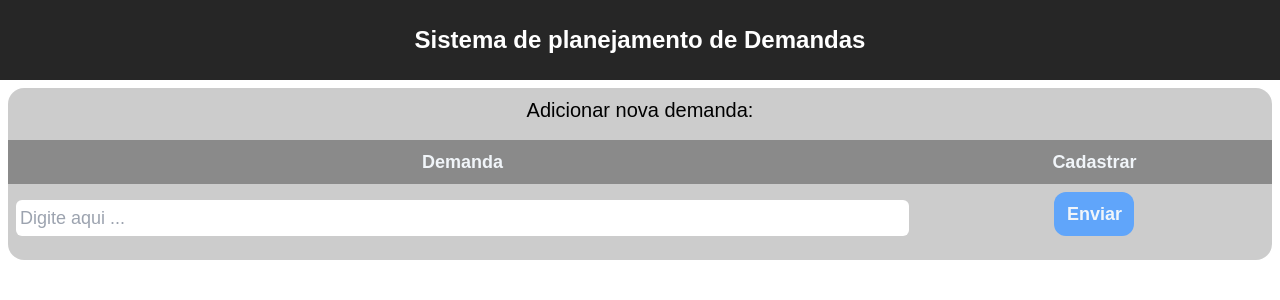
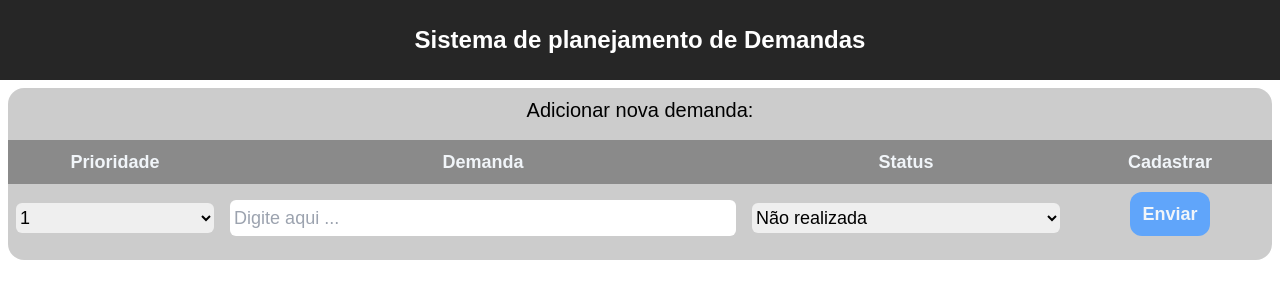
Before and after one commit to ThalesDFerreira/desafio-tecnico-fullstack-smi, a React (Vite) app in the folder frontend/: page /add-demanda in a window 1280 px wide. Shown: the top 300 px of the page. Built offline with nearby package versions, Linux system fonts and the light colour scheme; no server answers.

Commit message:
feat: add campos de prioridade e status da demanda

```diff
--- a/frontend/src/pages/AddDemand.js
+++ b/frontend/src/pages/AddDemand.js
@@ -4,30 +4,44 @@ import toast from 'react-hot-toast';
 import Header from '../components/Header';
 
 const AddDemand = () => {
+  const [optionsPriority, setOptionsPriority] = useState('1'); // A escala de prioridade vai de 1 até 10
   const [demand, setDemand] = useState('');
+  const [optionsStatus, setOptionsStatus] = useState('1'); // status=1 (Não realizada); status=2 (Em andamento); status=3 (Finalizada);
 
   const btnRequestInsertPosts = async () => {
     try {
       const getPosts = await requestGet('/posts');
-      const result = await getPosts.every((post) => post.demand !== demand);
+      const verifyPostsNoEqual = await getPosts.every(
+        (post) => post.demand !== demand
+      );
 
       if (!demand) {
         toast.error('⚠️ O campo "Demanda" não pode estar vazio!');
       } else if (getPosts.length === 0) {
         const result = await requestPost('/posts', {
+          priority: Number(optionsPriority),
           demand: demand,
+          status: Number(optionsStatus),
         });
         toast.success(result.message);
+        setOptionsPriority('1');
         setDemand('');
-      } else if (result) {
+        setOptionsStatus('1');
+      } else if (verifyPostsNoEqual) {
         const result = await requestPost('/posts', {
+          priority: Number(optionsPriority),
           demand: demand,
+          status: Number(optionsStatus),
         });
         toast.success(result.message);
+        setOptionsPriority('1');
         setDemand('');
+        setOptionsStatus('1');
       } else {
         toast.error('⚠️ Demanda já cadastrada!');
+        setOptionsPriority('1');
         setDemand('');
+        setOptionsStatus('1');
       }
     } catch (error) {
       toast.error(error.message);
@@ -51,7 +65,13 @@ const AddDemand = () => {
                       <thead className='bg-neutral-800 bg-opacity-40 font-medium text-slate-100'>
                         <tr>
                           <th scope='col' className='px-2 py-2'>
+                            Prioridade
+                          </th>
+                          <th scope='col' className='px-2 py-2'>
                             Demanda
+                          </th>
+                          <th scope='col' className='px-2 py-2'>
+                            Status
                           </th>
                           <th scope='col' className='px-2 py-2'>
                             Cadastrar
@@ -60,6 +80,26 @@ const AddDemand = () => {
                       </thead>
                       <tbody className='break-all'>
                         <tr>
+                          <td className='whitespace-nowrap px-2 py-2 font-medium'>
+                            <select
+                              className='py-1 text-black rounded-md w-24 md:w-full'
+                              onChange={({ target: { value } }) =>
+                                setOptionsPriority(value)
+                              }
+                              value={optionsPriority}
+                            >
+                              <option value='1'>1</option>
+                              <option value='2'>2</option>
+                              <option value='3'>3</option>
+                              <option value='4'>4</option>
+                              <option value='5'>5</option>
+                              <option value='6'>6</option>
+                              <option value='7'>7</option>
+                              <option value='8'>8</option>
+                              <option value='9'>9</option>
+                              <option value='10'>10</option>
+                            </select>
+                          </td>
                           <td className='whitespace-nowrap px-2 py-2 font-medium'>
                             <input
                               className='p-1 text-black rounded-md w-full'
@@ -70,6 +110,19 @@ const AddDemand = () => {
                               value={demand}
                               placeholder='Digite aqui ...'
                             />
+                          </td>
+                          <td className='whitespace-nowrap px-2 py-2 font-medium'>
+                            <select
+                              className='py-1 text-black rounded-md w-24 md:w-full'
+                              onChange={({ target: { value } }) =>
+                                setOptionsStatus(value)
+                              }
+                              value={optionsStatus}
+                            >
+                              <option value='1'>Não realizada</option>
+                              <option value='2'>Em andamento</option>
+                              <option value='3'>Finalizada</option>
+                            </select>
                           </td>
                           <td className='whitespace-nowrap px-2 py-2 flex justify-center'>
                             <button
```
